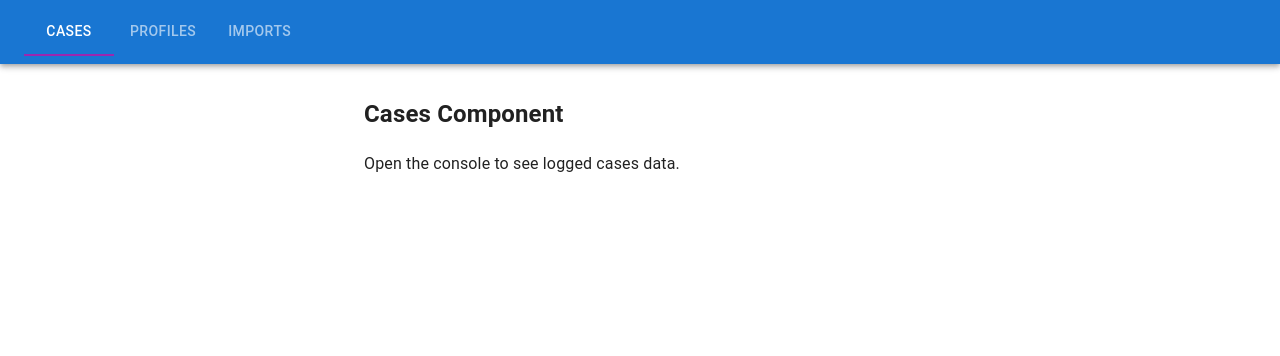
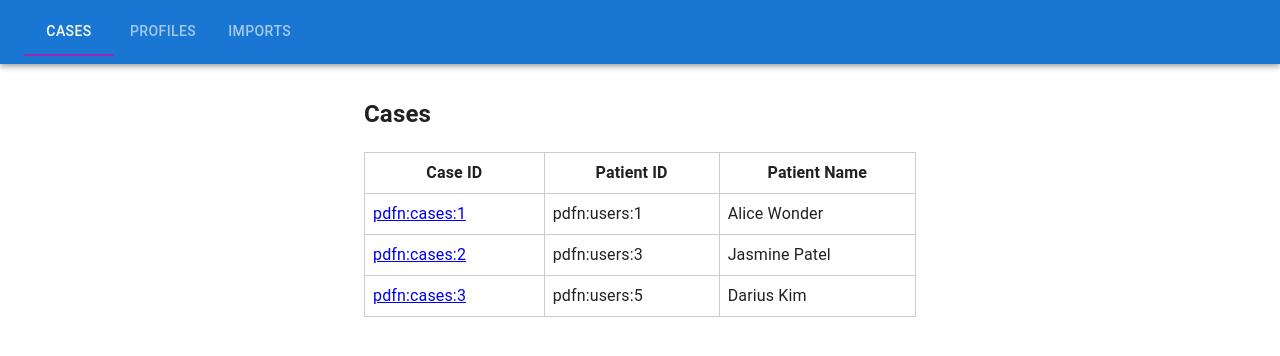
Before and after one commit to pdfusion/PDFusion_UI, a React (Vite) app: page / in a window 1280 px wide. Shown: the top 356 px of the page. Built offline with nearby package versions, Linux system fonts and the light colour scheme.

Commit message:
Add Cases table

```diff
--- a/src/pages/Cases.tsx
+++ b/src/pages/Cases.tsx
@@ -1,9 +1,10 @@
 import React, { useEffect, useState } from 'react';
+import { Link } from 'react-router-dom';
 import { type CaseDataType, defaultCaseData } from '../contexts/CasesDataContext';
 import { useCasesDataAPI } from '../hooks/useCasesDataAPI';
 
 const Cases: React.FC = () => {
-  const [casesData, setCasesData] = useState<CaseDataType[] | null>([defaultCaseData]);
+  const [casesData, setCasesData] = useState<CaseDataType[]>([defaultCaseData]);
   const { getCases } = useCasesDataAPI();
 
   useEffect(() => {
@@ -13,13 +14,39 @@ const Cases: React.FC = () => {
     })();
   }, []);
 
-  //TODO: Remove below console.log when table is ready.
-  console.log('sr log casesData:', casesData);
-
   return (
     <div>
-      <h2>Cases Component</h2>
-      <p>Open the console to see logged cases data.</p>
+      <h2>Cases</h2>
+      <table style={{ width: '100%', borderCollapse: 'collapse' }}>
+        <thead>
+          <tr>
+            <th style={{ border: '1px solid #ccc', padding: '8px' }}>Case ID</th>
+            <th style={{ border: '1px solid #ccc', padding: '8px' }}>Patient ID</th>
+            <th style={{ border: '1px solid #ccc', padding: '8px' }}>Patient Name</th>
+          </tr>
+        </thead>
+        <tbody>
+          {casesData && casesData.length > 0 ? (
+            casesData.map((caseItem) => (
+              <tr key={caseItem.id}>
+                <td style={{ border: '1px solid #ccc', padding: '8px' }}>
+                  <Link to={`/cases/${caseItem.id}`}>{caseItem.id}</Link>
+                </td>
+                <td style={{ border: '1px solid #ccc', padding: '8px' }}>{caseItem.patientId}</td>
+                <td style={{ border: '1px solid #ccc', padding: '8px' }}>
+                  {caseItem.formData?.name || 'N/A'}
+                </td>
+              </tr>
+            ))
+          ) : (
+            <tr>
+              <td colSpan={3} style={{ textAlign: 'center', padding: '8px' }}>
+                No cases available
+              </td>
+            </tr>
+          )}
+        </tbody>
+      </table>
     </div>
   );
 };
```
